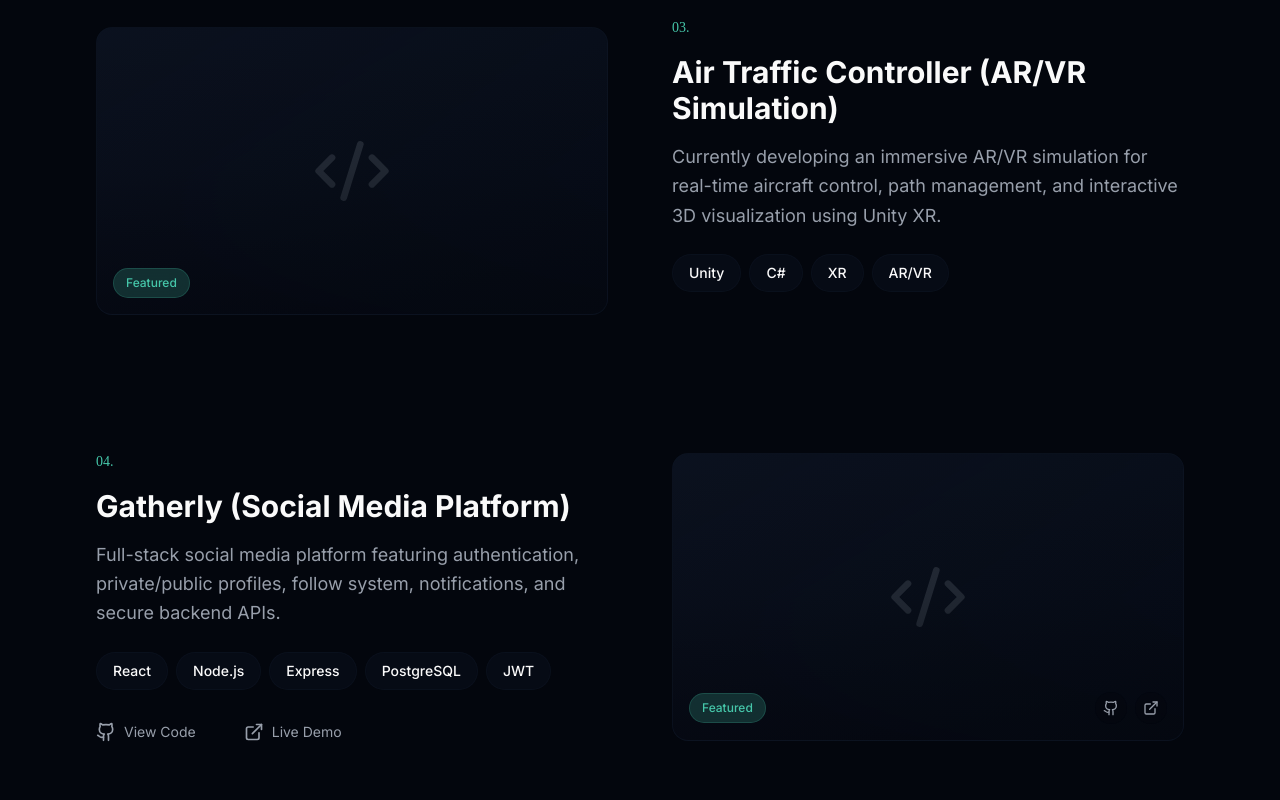
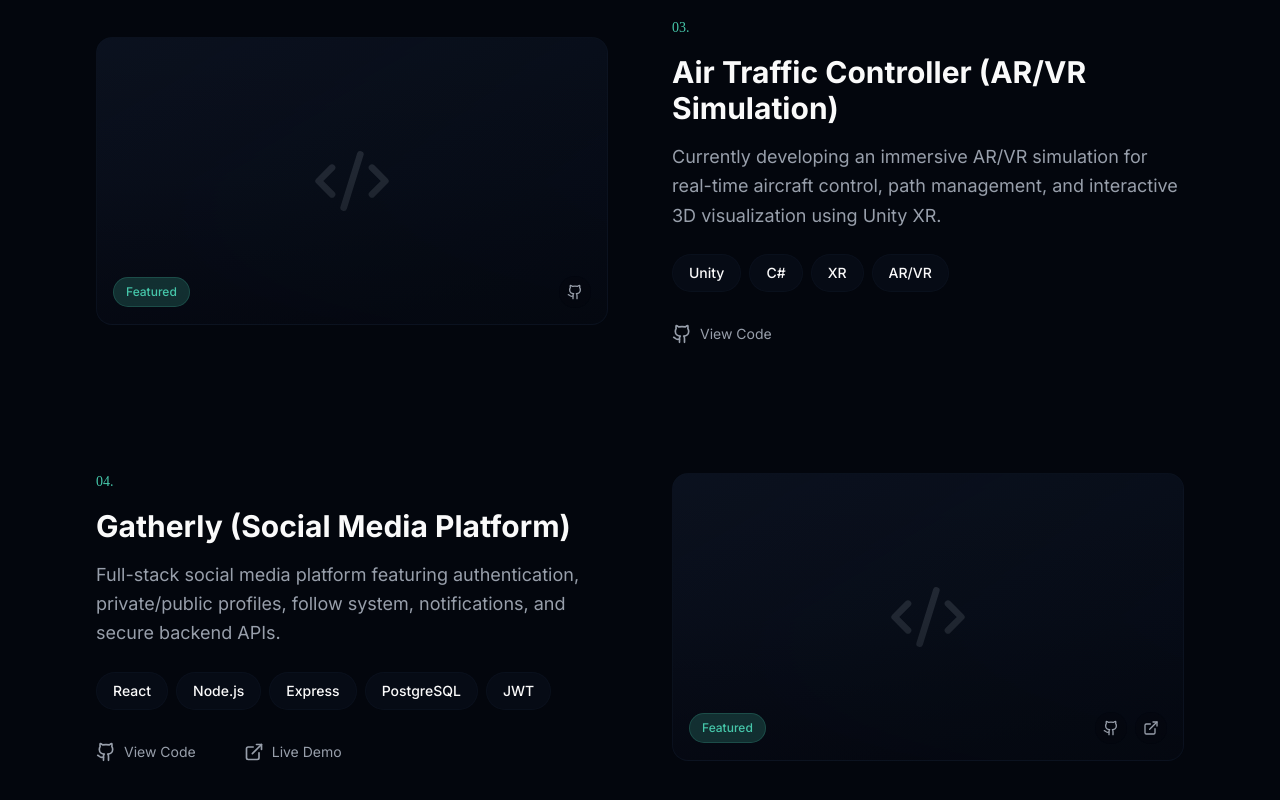
Before and after one commit to TEJAS4824/portfolio, a React (Vite) app: page / in a window 1280 px wide. Shown: the part 3820-4620 px from the top of the page. Built offline with nearby package versions, Linux system fonts and the light colour scheme.

Commit message:
Add GitHub URL for Air Traffic Controller project

```diff
--- a/src/data/portfolio.ts
+++ b/src/data/portfolio.ts
@@ -137,7 +137,7 @@ export const projects: Project[] = [
       "Currently developing an immersive AR/VR simulation for real-time aircraft control, path management, and interactive 3D visualization using Unity XR.",
     image: "/projects/atc.jpg",
     technologies: ["Unity", "C#", "XR", "AR/VR"],
-    githubUrl: "",
+    githubUrl: "https://github.com/tejas2435/Air-Traffic-Controller",
     liveUrl: "",
     featured: true,
   },
```
